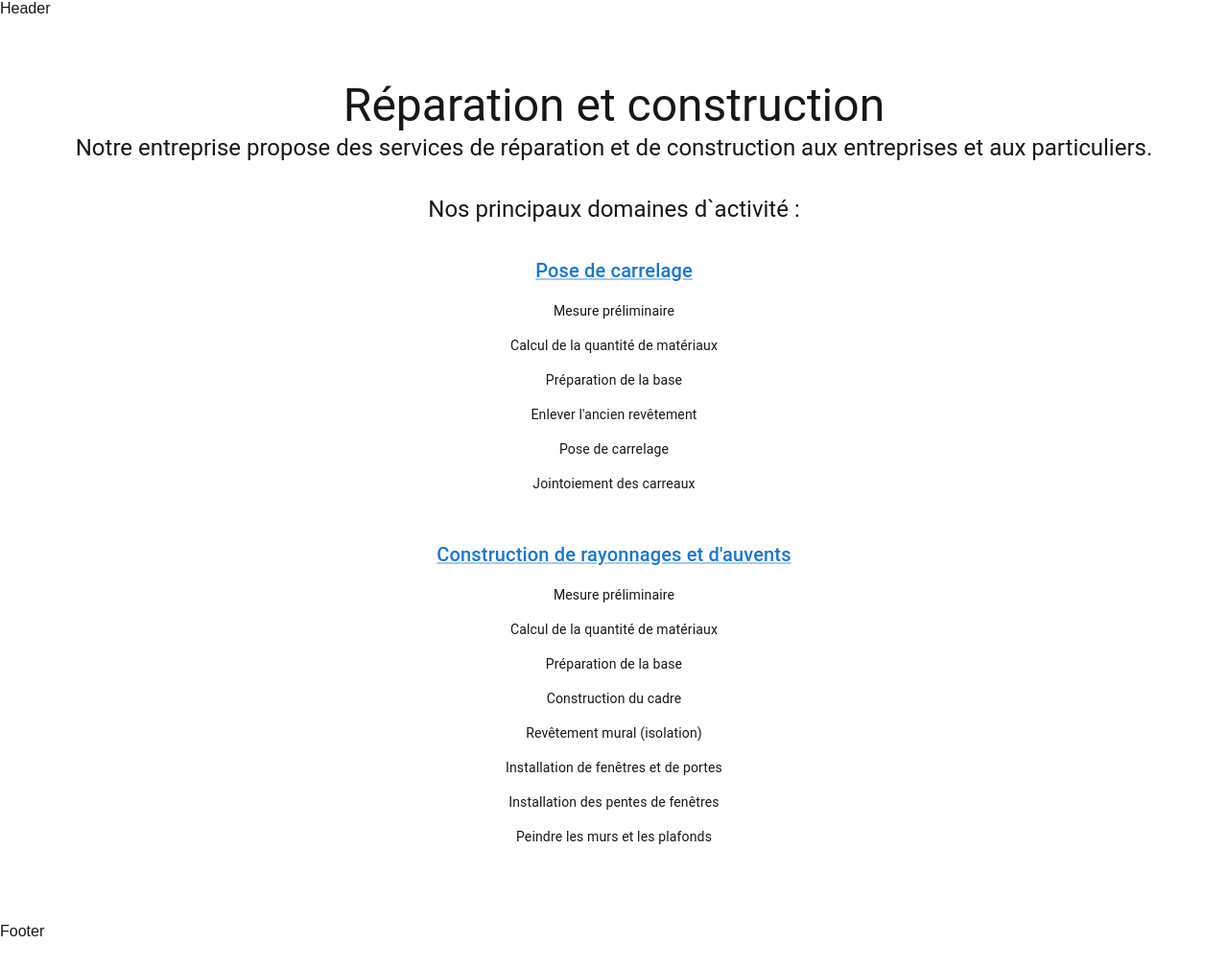
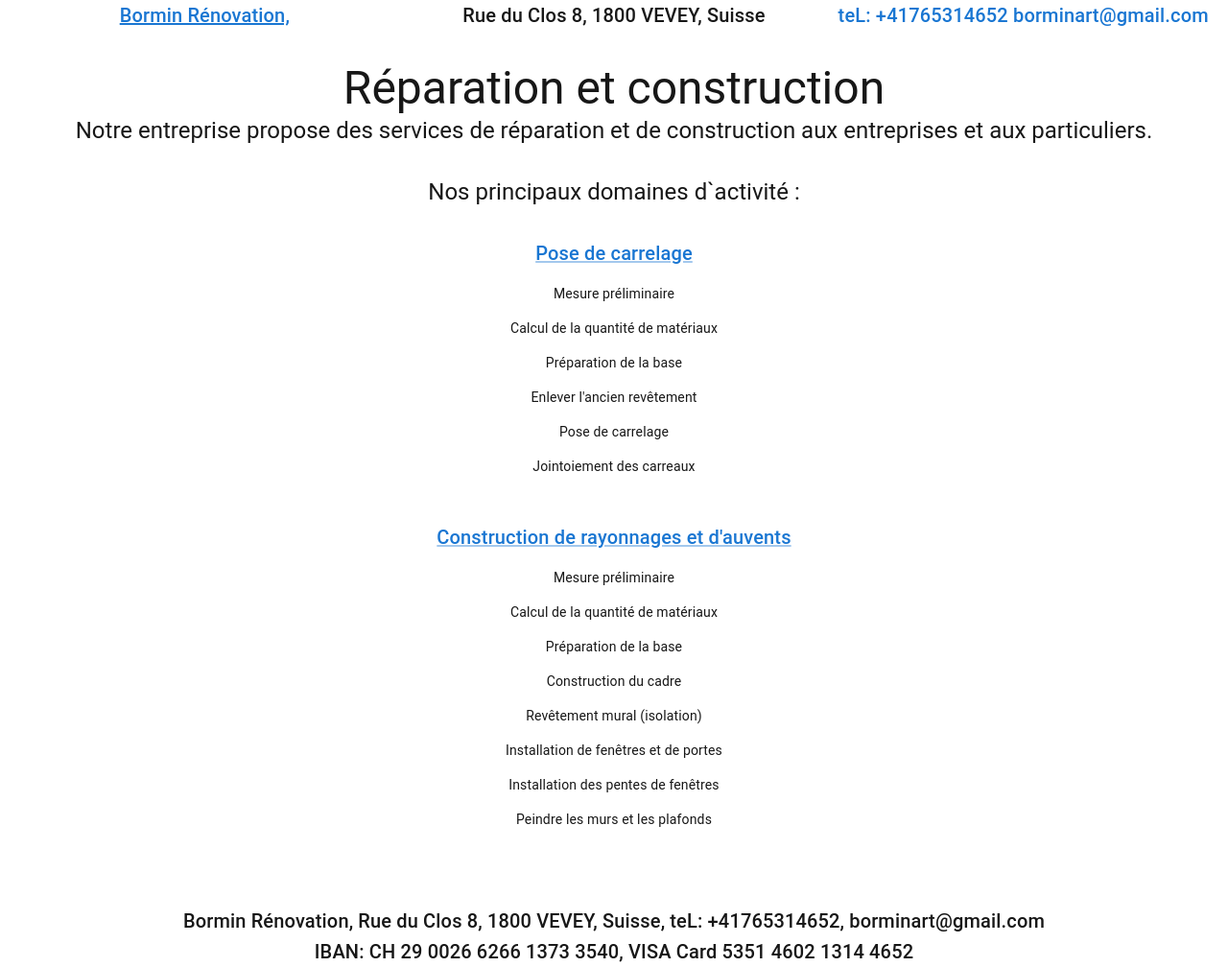
Before and after one commit to sershishkov/bormin_renovation, a Next.js app: page / in a window 1280 px wide. Shown: the whole page at 96% size. Before the commit the page ends 980 px from the top, so only its background shows below. Built offline with nearby package versions, Linux system fonts and the light colour scheme.

Commit message:
start header

```diff
--- a/components/footer/Footer.tsx
+++ b/components/footer/Footer.tsx
@@ -1,5 +1,43 @@
-import React from 'react';
+'use client';
+
+import { useState, useEffect } from 'react';
+
+import Grid from '@mui/material/Grid';
+import Typography from '@mui/material/Typography';
 
 export const Footer = () => {
-  return <div>Footer</div>;
+  const [isClient, setIsClient] = useState(false);
+
+  useEffect(() => {
+    const setHidration = () => {
+      setIsClient(true);
+    };
+    setHidration();
+  }, []);
+
+  if (!isClient) {
+    return <p>loading</p>;
+  }
+  return (
+    <Grid
+      container
+      direction='column'
+      sx={{
+        margin: `0 auto`,
+        maxWidth: `1200px`,
+      }}
+    >
+      <Grid xs={12}>
+        <Typography variant='h6' align='center'>
+          Bormin Rénovation, Rue du Clos 8, 1800 VEVEY, Suisse, teL:
+          +41765314652, borminart@gmail.com
+        </Typography>
+      </Grid>
+      <Grid xs={12}>
+        <Typography variant='h6' align='center'>
+          IBAN: CH 29 0026 6266 1373 3540, VISA Card 5351 4602 1314 4652
+        </Typography>
+      </Grid>
+    </Grid>
+  );
 };
--- a/components/header/Header.tsx
+++ b/components/header/Header.tsx
@@ -1,5 +1,60 @@
-import React from 'react';
+'use client';
+
+import { useState, useEffect } from 'react';
+
+import Grid from '@mui/material/Grid';
+import Typography from '@mui/material/Typography';
+import Link from '@mui/material/Link';
 
 export const Header = () => {
-  return <div>Header</div>;
+  const [isClient, setIsClient] = useState(false);
+
+  useEffect(() => {
+    const setHidration = () => {
+      setIsClient(true);
+    };
+    setHidration();
+  }, []);
+
+  if (!isClient) {
+    return <p>loading</p>;
+  }
+  return (
+    <Grid
+      container
+      sx={{
+        justifyContent: 'space-between',
+        alignItems: 'center',
+
+        width: `100%`,
+        position: 'fixed',
+        top: 0,
+        zIndex: 100,
+      }}
+    >
+      <Grid size={4}>
+        <Link href='/'>
+          <Typography variant='h6' align='center'>
+            Bormin Rénovation,
+          </Typography>
+        </Link>
+      </Grid>
+      <Grid size={4}>
+        <Typography variant='h6' align='center'>
+          Rue du Clos 8, 1800 VEVEY, Suisse
+        </Typography>
+      </Grid>
+      <Grid size={4}>
+        <Typography variant='h6' align='center'>
+          <Link href='tel:+41765314652' underline='hover'>
+            teL: +41765314652
+          </Link>
+          {'   '}
+          <Link href='mailto:borminart@gmail.com' underline='hover'>
+            {'   '}borminart@gmail.com
+          </Link>
+        </Typography>
+      </Grid>
+    </Grid>
+  );
 };
```
